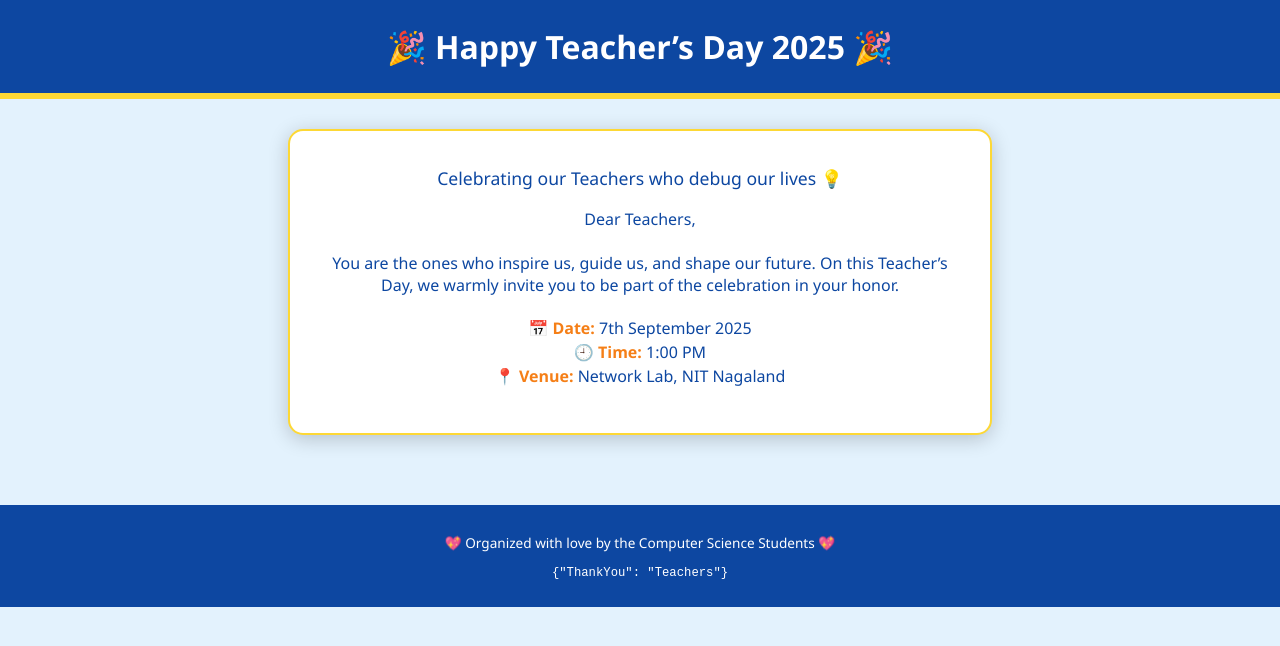
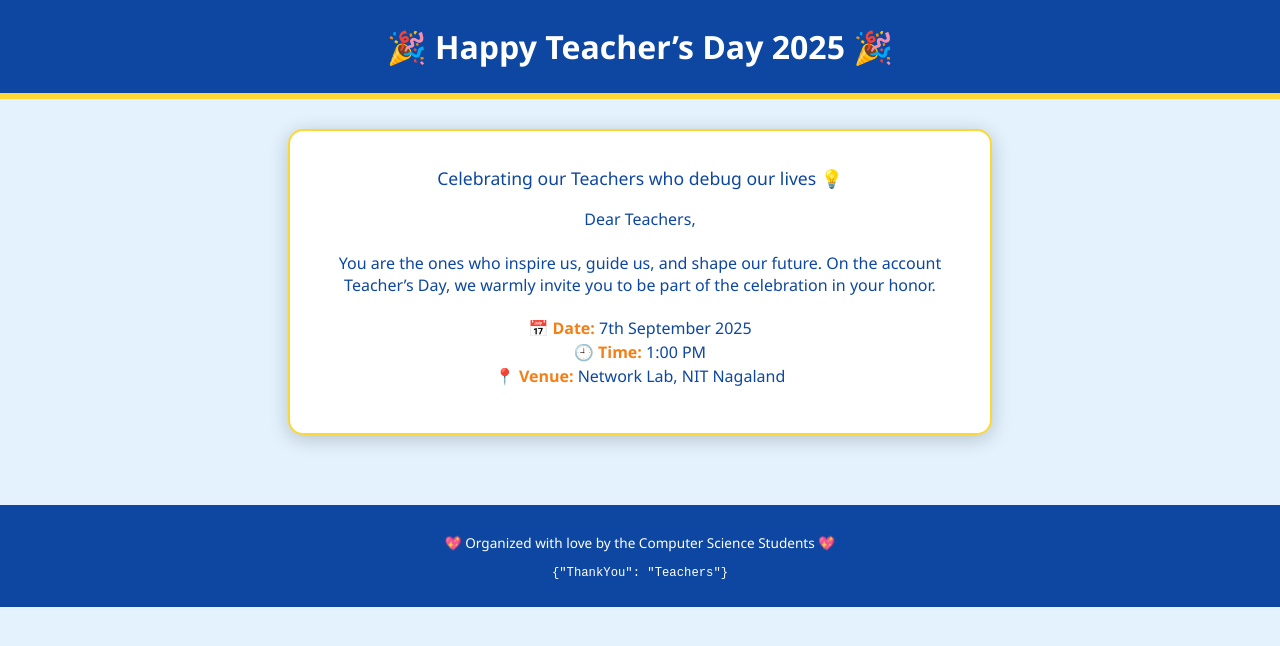
Before and after one commit to Molo312004/teacher-s-day-invitation, a plain HTML site: page index.html in a window 1280 px wide. Drawn offline with Linux system fonts and the light colour scheme.

Commit message:
Updated index.html

```diff
--- a/index.html
+++ b/index.html
@@ -20,7 +20,7 @@
         <p>
           Dear Teachers, <br><br>
           You are the ones who inspire us, guide us, and shape our future.
-          On this Teacher’s Day, we warmly invite you to be part of the celebration in your honor.
+          On the account Teacher’s Day, we warmly invite you to be part of the celebration in your honor.
         </p>
       </div>
 
```
